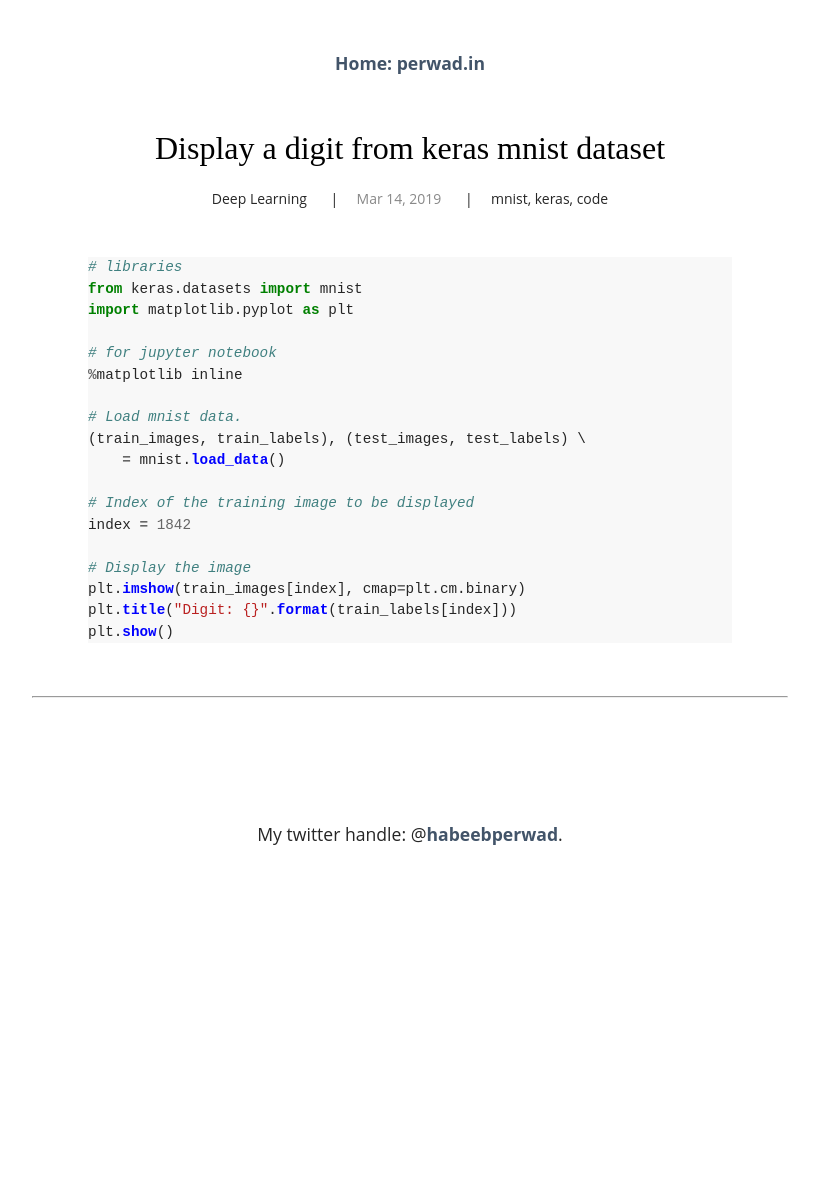
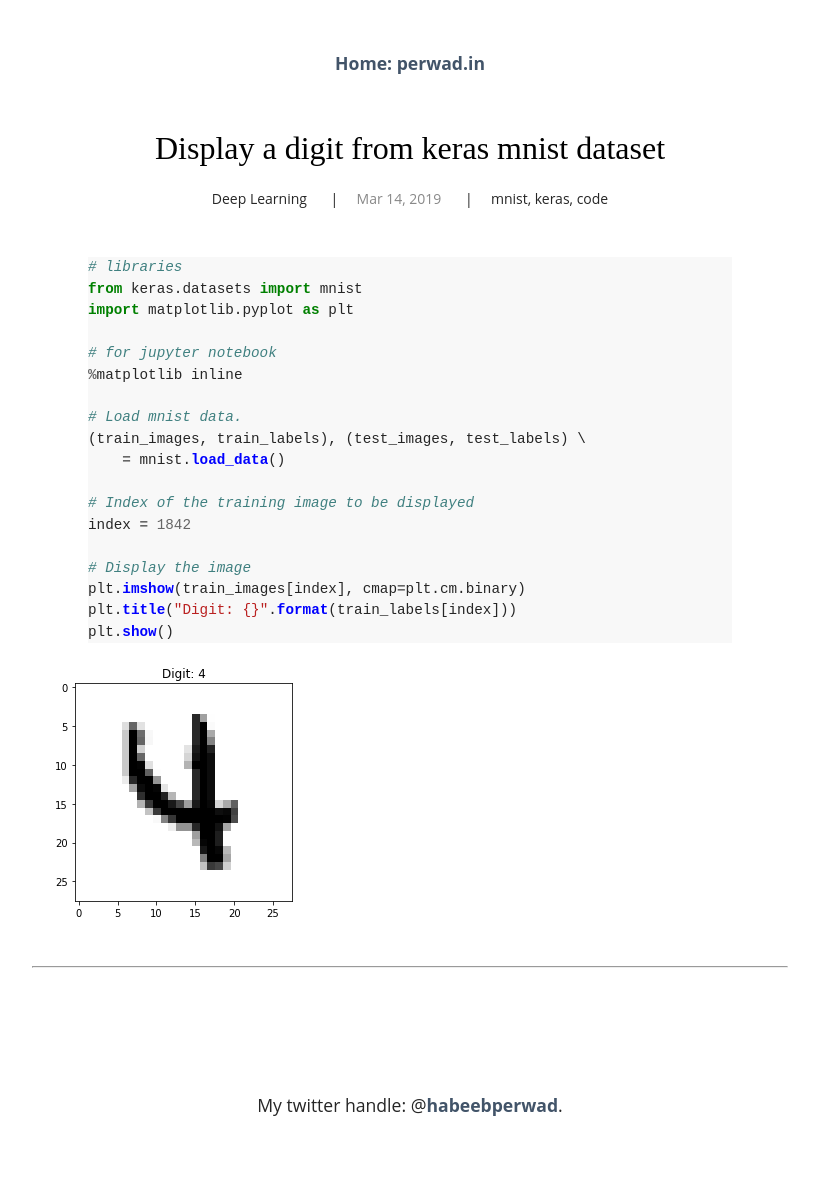
Before and after one commit to habeebperwad/blog, a Jekyll site: the page built from _posts/2019-03-14-display-a-digit-from-keras-mnist-dataset.html, in a window 1280 px wide. Shown: the whole page, without its empty margins (230-1049 px from the left). Built offline with Jekyll 4.4.1, drawn with Linux system fonts in a browser that asks for light colours; comment, search, counter and statistics services are not loaded; before the commit the page ends 920 px from its top, so only the background shows below that.

Commit message:
mnist keras

```diff
--- a/_posts/2019-03-14-display-a-digit-from-keras-mnist-dataset.html
+++ b/_posts/2019-03-14-display-a-digit-from-keras-mnist-dataset.html
@@ -33,3 +33,6 @@ plt.imshow(train_images[index], cmap=plt.cm.binary)
 plt.title("Digit: {}".format(train_labels[index]))
 plt.show()
 {% endhighlight %}
+
+
+<img class="alignnone  size-full" src="{{ site.baseurl }}/images/2019-03-14_4.png"/>
```
Also changed, not shown: images/2019-03-14_4.png (added).
